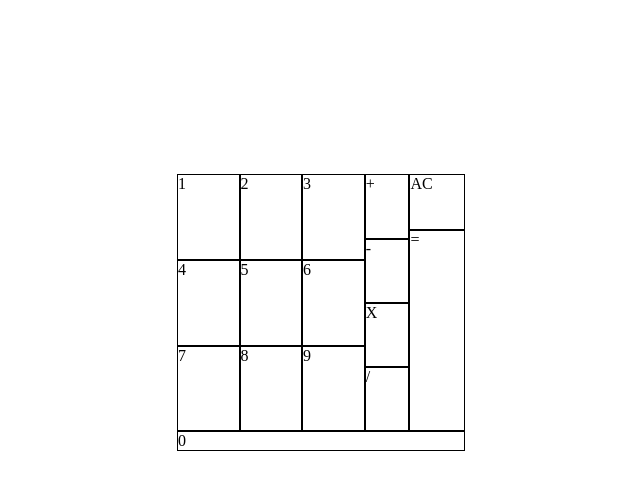
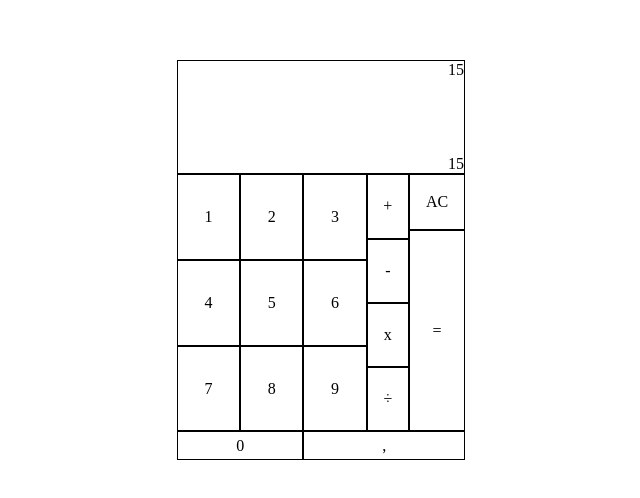
Before and after one commit to rafaelson/odin-calculator, a plain HTML site: page index.html in a window 1280 px wide. Shown: the part 140-638 px from the top of the page, without its empty margins (319-959 px from the left). Drawn offline with Linux system fonts and the light colour scheme.

Commit message:
display placeholders and centralized buttons

```diff
--- a/index.html
+++ b/index.html
@@ -10,7 +10,10 @@
   <body>
     <div class="wrapper">
       <div class="calc-wrapper">
-        <div class="display"></div>
+        <div class="display">
+          <div class="display-top">15</div>
+          <div class="display-bot">15</div>
+        </div>
         <div class="mid">
           <div class="mid-buttons">
             <div class="number">1</div>
@@ -26,8 +29,8 @@
           <div class="operators">
             <div class="number">+</div>
             <div class="number">-</div>
-            <div class="number">X</div>
-            <div class="number">/</div>
+            <div class="number">x</div>
+            <div class="number">÷</div>
           </div>
           <div class="ac-equal">
             <div class="number">AC</div>
@@ -37,6 +40,7 @@
 
         <div class="bot-buttons">
           <div class="number">0</div>
+          <div class="number">,</div>
         </div>
       </div>
     </div>
--- a/styles.css
+++ b/styles.css
@@ -18,6 +18,14 @@ body {
   grid-template-rows: 1fr 2.25fr 0.25fr;
 }
 
+.display {
+  border: 1px solid black;
+  display: flex;
+  flex-direction: column;
+  justify-content: space-between;
+  align-items: flex-end;
+}
+
 .mid {
   display: grid;
   grid-template-columns: 0.75fr auto auto;
@@ -26,6 +34,11 @@ body {
 .mid-buttons {
   display: grid;
   grid-template-columns: 1fr 1fr 1fr;
+}
+
+.bot-buttons {
+  display: grid;
+  grid-template-columns: 0.448fr auto;
 }
 
 .operators {
@@ -39,4 +52,7 @@ body {
 
 .number {
   border: 1px solid black;
+  display: flex;
+  justify-content: center;
+  align-items: center;
 }
```
